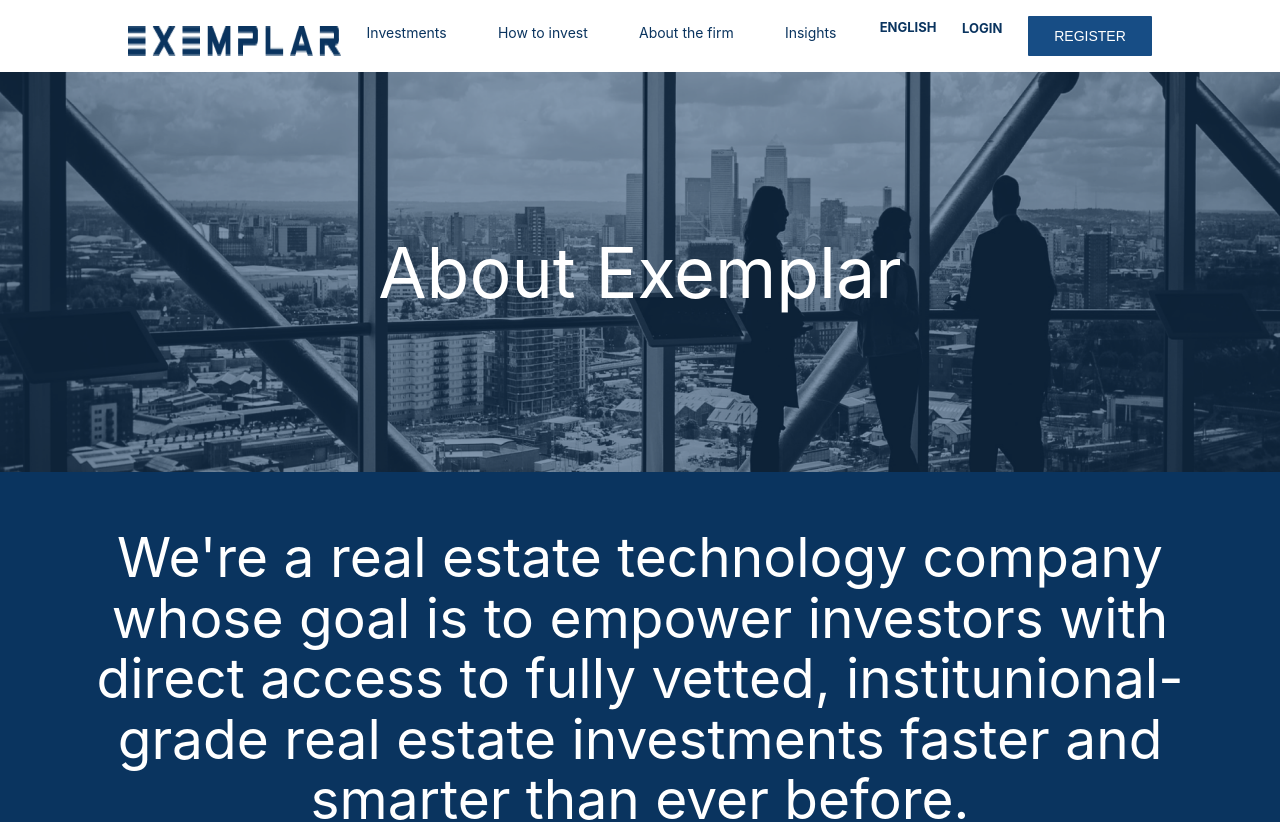
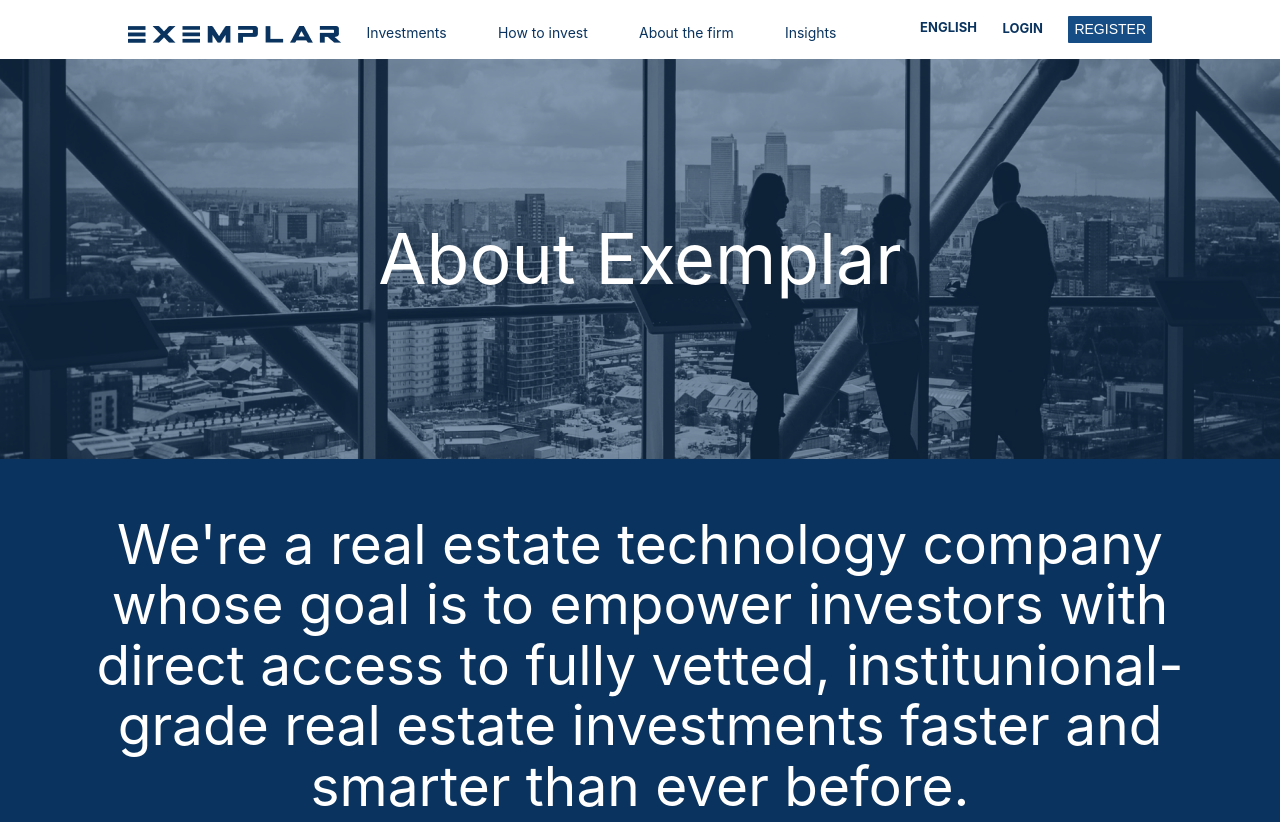
Before and after one commit to DargieDChouwy/design_exemple, a React (Create React App) app: page / in a window 1280 px wide. Shown: the top 822 px of the page. Built offline with nearby package versions, Linux system fonts and the light colour scheme.

Commit message:
Readme and little change on button/ time: 8 minutes

```diff
--- a/public/index.html
+++ b/public/index.html
@@ -20,7 +20,7 @@
     <div id="root"></div>
     <!--
       Made with ReactJS, create-react-app and flexbox with CSS :).
-      Total time: ~4hours
+      Total time: ~4hours and 30 minutes
     -->
   </body>
 </html>
--- a/src/styles/App.css
+++ b/src/styles/App.css
@@ -135,8 +135,6 @@ span{
   border: 0;
   border-radius: 1px;
   color: white;
-  width: 124px;
-  height: 40px;
   font-size: 14px;
   line-height: 17px;
   text-align: center;
```
Also changed, not shown: 1 other file (tests, documents, lock files or other folders).
